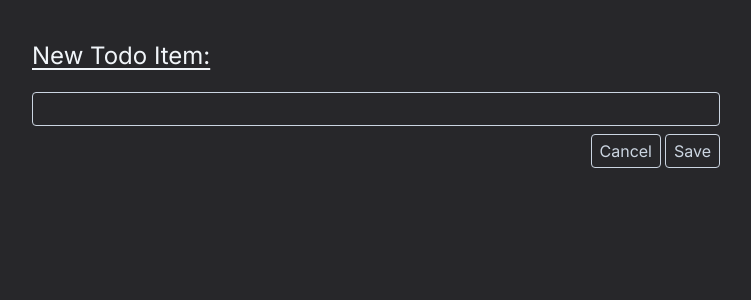
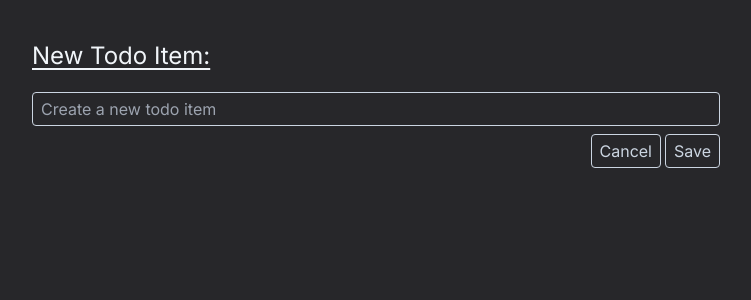
Before and after one commit to rezamini/next.js-todo, a Next.js app: page /new in a window 1280 px wide. Shown: the top 300 px of the page, without its empty margins (264-1015 px from the left). Built offline with nearby package versions, Linux system fonts and the light colour scheme.

Commit message:
- added placeholder for the todo item input...

```diff
--- a/src/app/new/page.tsx
+++ b/src/app/new/page.tsx
@@ -12,6 +12,7 @@ export default function New() {
         <input
           type="text"
           name="title"
+          placeholder="Create a new todo item"
           className="border border-slate-300 text-slate-300 rounded px-2 py-1 hover:bg-zinc-700 focus-within:bg-zinc-700 focus-within:border-zinc-700 bg-transparent outline-none"
         ></input>
         <div className="flex gap-1 justify-end">
```
